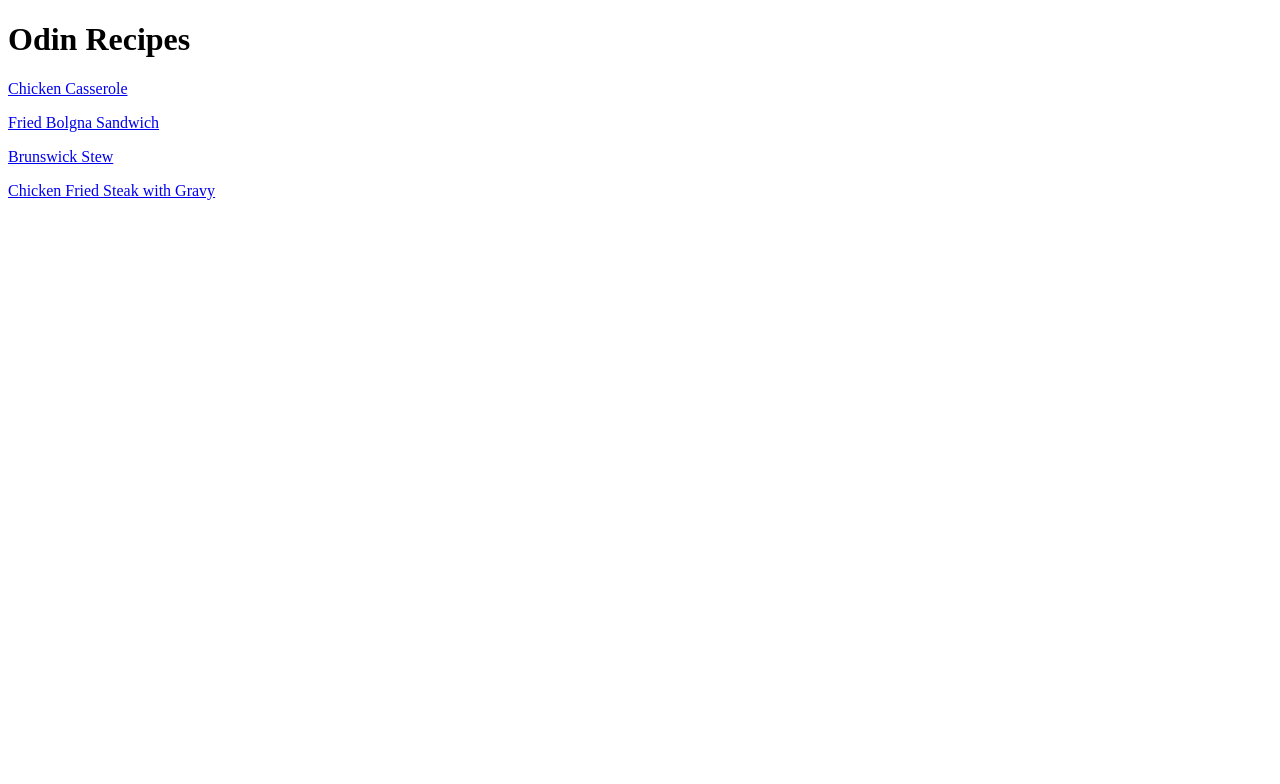
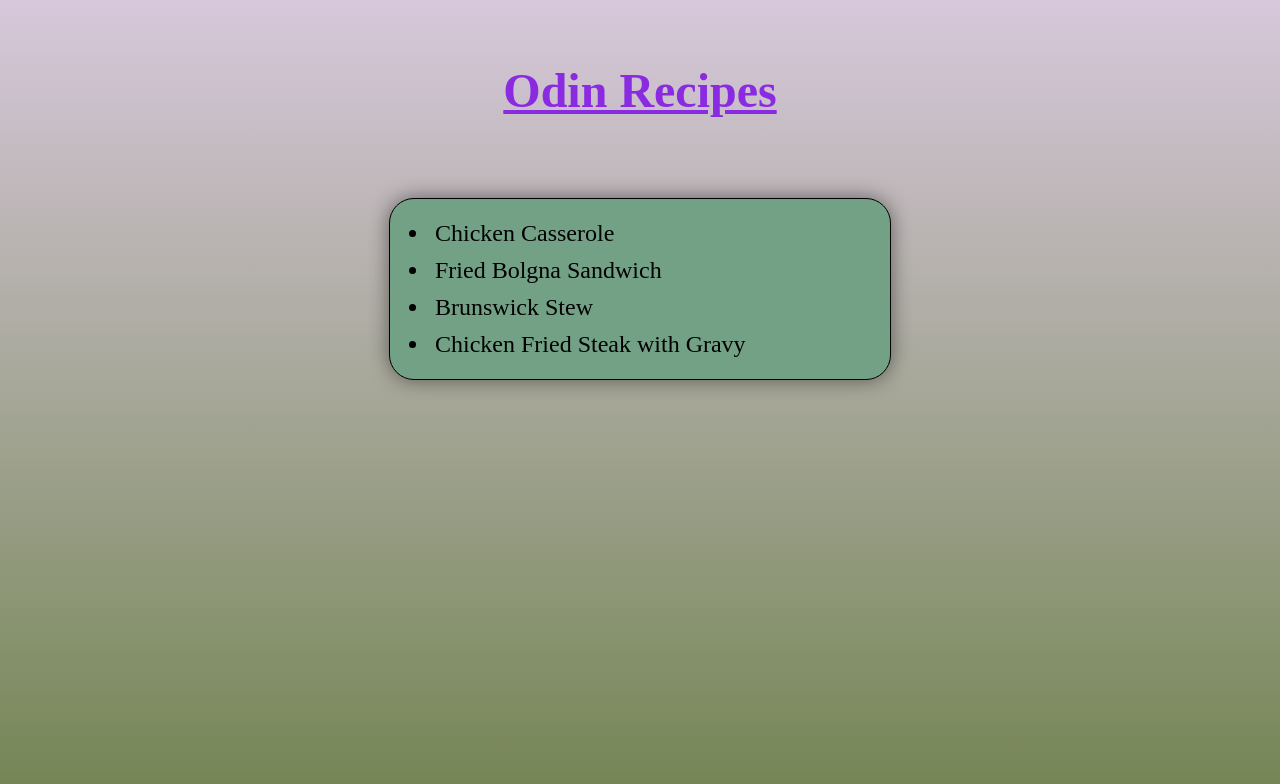
Before and after one commit to JoelDun/odin-recipes, a plain HTML site: page index.html in a window 1280 px wide. Drawn offline with Linux system fonts and the light colour scheme.

Commit message:
Add styling elements

```diff
--- a/index.html
+++ b/index.html
@@ -5,12 +5,17 @@
   <meta http-equiv="X-UA-Compatible" content="IE=edge">
   <meta name="viewport" content="width=device-width, initial-scale=1.0">
   <title>Odin Recipes</title>
+  <link rel="stylesheet" href="styles.css">
 </head>
 <body>
-  <h1>Odin Recipes</h1>
-  <a href="recipes/chicken-casserole.html">Chicken Casserole</a>
-  <p><a href="recipes/fried-bologna-sandwich.html">Fried Bolgna Sandwich</a></p>
-  <p><a href="recipes/brunswick-stew.html">Brunswick Stew</a></p>
-  <p><a href="recipes/chicken-fried-steak.html">Chicken Fried Steak with Gravy</a></p>
+  <h1 style="margin-top: 0px;">Odin Recipes</h1>
+  <div id="contents" class="block">
+    <ul>
+  <li class ="recipe"><a href="recipes/chicken-casserole.html">Chicken Casserole</a></li>
+  <li class ="recipe"><a href="recipes/fried-bologna-sandwich.html">Fried Bolgna Sandwich</a></li>
+  <li class ="recipe"><a href="recipes/brunswick-stew.html">Brunswick Stew</a></li>
+  <li class ="recipe"><a href="recipes/chicken-fried-steak.html">Chicken Fried Steak with Gravy</a></li>
+  </ul>
+  </div>
 </body>
 </html>
--- /dev/null
+++ b/styles.css
@@ -0,0 +1,41 @@
+h1 {
+  text-align:center;
+  font-family: 'Playfair Display', serif;
+  font-size: 3rem;
+  color: blueviolet;
+  font-weight: bold;
+  text-decoration: underline;
+  padding-top: 55px;
+}
+
+body {
+  background: linear-gradient(180deg, #d7c8db, #718350);
+  height: 100vh;
+}
+
+.block {
+  display: block;
+  margin:auto;
+  border-radius: 25px;
+  width: min(70%, 500px);
+  box-shadow: 0px 0px 20px rgba(0, 0, 0, 0.479);
+}
+
+#contents {
+  margin-top: 5rem;
+  height: 200;
+  border: 1px solid black;
+  text-align: left;
+  border-radius: 25px;
+  background-color: rgb(114, 161, 134);
+}
+
+.recipe {
+  padding: 5px;
+  font-size: 1.5rem;
+}
+
+a {
+  color: black;
+  text-decoration: none;
+}
```
Also changed, not shown: recipes/brunswick-stew.html (+1 -0 lines), recipes/chicken-casserole.html (+1 -0 lines), recipes/chicken-fried-steak.html (+1 -0 lines), recipes/fried-bologna-sandwich.html (+1 -0 lines).
